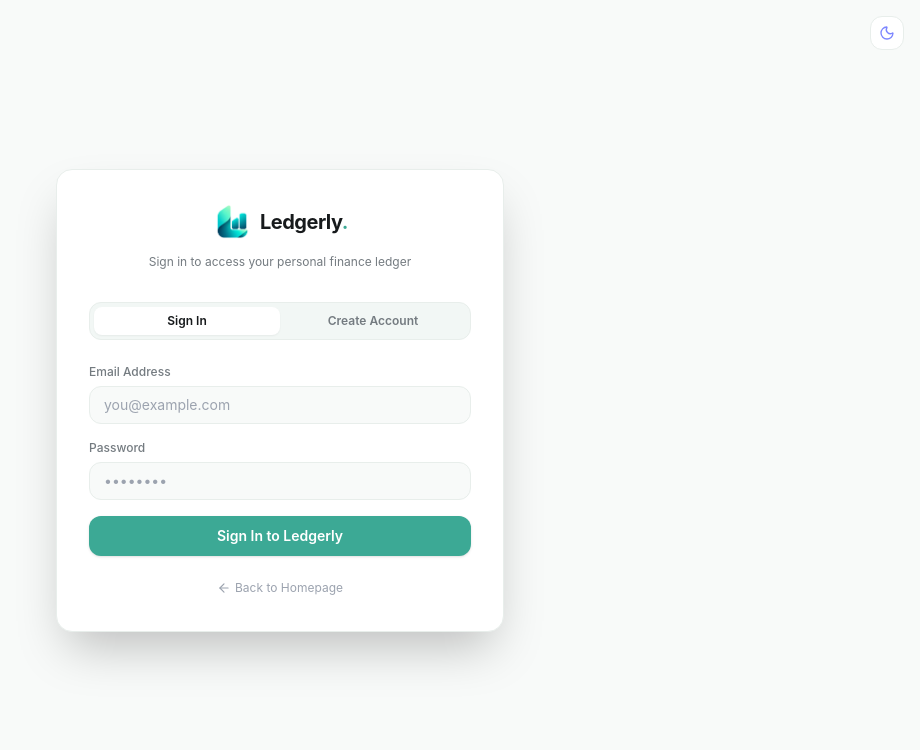
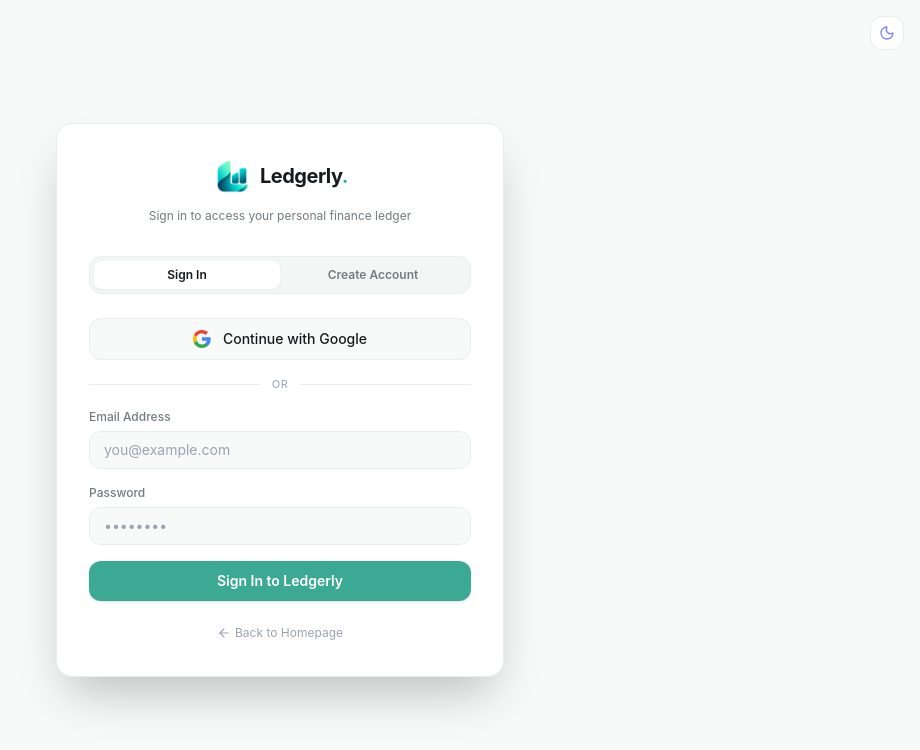
Before and after one commit to Asif259/expense-tracker-ai, a Next.js app in the folder apps/web/: page /login in a window 1280 px wide. Shown: the top 750 px of the page, without its empty margins (360-1280 px from the left). Built offline with nearby package versions, Linux system fonts and the light colour scheme; no server answers.

Commit message:
feat: add Google OAuth authentication with callback route and tests

```diff
--- /dev/null
+++ b/apps/web/src/app/auth/callback/route.ts
@@ -0,0 +1,56 @@
+import { NextRequest, NextResponse } from 'next/server';
+import { createServerClient } from '@supabase/ssr';
+import { cookies } from 'next/headers';
+
+/** Only allow safe relative app paths as post-auth redirect targets. */
+function isSafeReturnPath(path: string | null): path is string {
+  if (!path) return false;
+  // Must be relative, no protocol, no double-slash (open-redirect prevention)
+  return path.startsWith('/') && !path.startsWith('//') && !path.includes(':');
+}
+
+export async function GET(request: NextRequest) {
+  const { searchParams, origin } = new URL(request.url);
+  const code = searchParams.get('code');
+  const next = searchParams.get('next');
+  const returnPath = isSafeReturnPath(next) ? next : '/dashboard';
+
+  // No code → OAuth was cancelled or provider error
+  if (!code) {
+    const errorDesc = searchParams.get('error_description') ?? 'OAuth sign-in was cancelled or failed.';
+    const url = new URL('/login', origin);
+    url.searchParams.set('error', encodeURIComponent(errorDesc));
+    return NextResponse.redirect(url);
+  }
+
+  const cookieStore = await cookies();
+
+  const supabase = createServerClient(
+    process.env.NEXT_PUBLIC_SUPABASE_URL!,
+    process.env.NEXT_PUBLIC_SUPABASE_ANON_KEY!,
+    {
+      cookies: {
+        getAll() {
+          return cookieStore.getAll();
+        },
+        setAll(cookiesToSet) {
+          for (const { name, value, options } of cookiesToSet) {
+            cookieStore.set(name, value, options);
+          }
+        },
+      },
+    },
+  );
+
+  const { error } = await supabase.auth.exchangeCodeForSession(code);
+
+  if (error) {
+    // Do NOT log the code — it is a one-time secret
+    console.error('[auth/callback] Code exchange failed:', error.message);
+    const url = new URL('/login', origin);
+    url.searchParams.set('error', encodeURIComponent('Sign-in failed. Please try again.'));
+    return NextResponse.redirect(url);
+  }
+
+  return NextResponse.redirect(new URL(returnPath, origin));
+}
--- a/apps/web/src/app/login/page.tsx
+++ b/apps/web/src/app/login/page.tsx
@@ -9,17 +9,61 @@
 import { ThemeToggle } from '@/components/theme-toggle';
 import { AlertCircle, ArrowLeft } from 'lucide-react';
 
+/** Google wordmark SVG — inline to avoid an extra network request. */
+function GoogleIcon() {
+  return (
+    <svg
+      width="18"
+      height="18"
+      viewBox="0 0 18 18"
+      fill="none"
+      aria-hidden="true"
+      xmlns="http://www.w3.org/2000/svg"
+    >
+      <path
+        d="M17.64 9.205c0-.639-.057-1.252-.164-1.841H9v3.481h4.844a4.14 4.14 0 0 1-1.796 2.716v2.259h2.908c1.702-1.567 2.684-3.875 2.684-6.615z"
+        fill="#4285F4"
+      />
+      <path
+        d="M9 18c2.43 0 4.467-.806 5.956-2.18l-2.908-2.259c-.806.54-1.837.859-3.048.859-2.344 0-4.328-1.584-5.036-3.711H.957v2.332A8.997 8.997 0 0 0 9 18z"
+        fill="#34A853"
+      />
+      <path
+        d="M3.964 10.709A5.41 5.41 0 0 1 3.682 9c0-.593.102-1.17.282-1.709V4.959H.957A8.996 8.996 0 0 0 0 9c0 1.452.348 2.827.957 4.041l3.007-2.332z"
+        fill="#FBBC05"
+      />
+      <path
+        d="M9 3.58c1.321 0 2.508.454 3.44 1.345l2.582-2.58C13.463.891 11.426 0 9 0A8.997 8.997 0 0 0 .957 4.959L3.964 6.29C4.672 4.163 6.656 3.58 9 3.58z"
+        fill="#EA4335"
+      />
+    </svg>
+  );
+}
+
 function LoginForm() {
   const router = useRouter();
   const searchParams = useSearchParams();
-  const { user, signIn, signUp, loading: authLoading } = useAuth();
+  const { user, signIn, signUp, signInWithGoogle, loading: authLoading } = useAuth();
 
   const isSignup = searchParams.get('mode') === 'signup';
   const [mode, setMode] = useState<'signin' | 'signup'>(isSignup ? 'signup' : 'signin');
   const [email, setEmail] = useState('');
   const [password, setPassword] = useState('');
   const [loading, setLoading] = useState(false);
+  const [googleLoading, setGoogleLoading] = useState(false);
   const [errorMsg, setErrorMsg] = useState<string | null>(null);
+
+  // Show callback errors (e.g. OAuth failure redirected back here)
+  useEffect(() => {
+    const cbError = searchParams.get('error');
+    if (cbError) {
+      try {
+        setErrorMsg(decodeURIComponent(cbError));
+      } catch {
+        setErrorMsg(cbError);
+      }
+    }
+  }, [searchParams]);
 
   useEffect(() => {
     if (!authLoading && user) {
@@ -68,6 +112,26 @@
       toast(msg, 'error');
     } finally {
       setLoading(false);
+    }
+  };
+
+  const handleGoogleSignIn = async () => {
+    if (googleLoading) return;
+    setErrorMsg(null);
+    setGoogleLoading(true);
+    try {
+      const { error } = await signInWithGoogle();
+      if (error) {
+        setErrorMsg(error);
+        toast(error, 'error');
+        setGoogleLoading(false);
+      }
+      // On success, Supabase redirects the browser — no further action needed here.
+    } catch (err: unknown) {
+      const msg = err instanceof Error ? err.message : 'Google sign-in failed';
+      setErrorMsg(msg);
+      toast(msg, 'error');
+      setGoogleLoading(false);
     }
   };
 
@@ -130,6 +194,29 @@
         </div>
       )}
 
+      {/* Google Sign-In */}
+      <button
+        type="button"
+        onClick={handleGoogleSignIn}
+        disabled={googleLoading || loading}
+        aria-label="Continue with Google"
+        className="w-full flex items-center justify-center gap-3 px-4 py-2.5 rounded-xl border border-[var(--color-border)] bg-[var(--color-bg)] hover:bg-[var(--color-surface-hover)] text-[var(--color-text)] text-sm font-medium transition-all cursor-pointer disabled:opacity-50 active:scale-[0.98] mb-4"
+      >
+        {googleLoading ? (
+          <div className="h-4 w-4 animate-spin rounded-full border-2 border-[var(--color-text-dim)] border-t-transparent" />
+        ) : (
+          <GoogleIcon />
+        )}
+        <span>{googleLoading ? 'Redirecting…' : 'Continue with Google'}</span>
+      </button>
+
+      {/* Divider */}
+      <div className="relative flex items-center gap-3 mb-4">
+        <div className="flex-1 h-px bg-[var(--color-border)]" />
+        <span className="text-[11px] text-[var(--color-text-dim)] uppercase tracking-wider">or</span>
+        <div className="flex-1 h-px bg-[var(--color-border)]" />
+      </div>
+
       {/* Auth form */}
       <form onSubmit={handleSubmit} className="space-y-4">
         <div>
@@ -168,7 +255,7 @@
 
         <button
           type="submit"
-          disabled={loading}
+          disabled={loading || googleLoading}
           className="w-full py-2.5 rounded-xl bg-[var(--color-primary)] hover:bg-[var(--color-primary-hover)] text-white text-sm font-semibold transition-all cursor-pointer disabled:opacity-50 flex items-center justify-center gap-2 mt-2 shadow-sm hover:shadow-md active:scale-[0.98]"
         >
           {loading && (
--- a/apps/web/src/context/auth-context.tsx
+++ b/apps/web/src/context/auth-context.tsx
@@ -17,6 +17,7 @@
   loading: boolean;
   signIn: (email: string, password: string) => Promise<{ error: string | null }>;
   signUp: (email: string, password: string) => Promise<{ error: string | null }>;
+  signInWithGoogle: () => Promise<{ error: string | null }>;
   signOut: () => Promise<void>;
   getToken: () => Promise<string | null>;
 }
@@ -65,6 +66,18 @@
     [supabase],
   );
 
+  const signInWithGoogle = useCallback(async () => {
+    const redirectTo =
+      typeof window !== 'undefined'
+        ? `${window.location.origin}/auth/callback`
+        : '/auth/callback';
+    const { error } = await supabase.auth.signInWithOAuth({
+      provider: 'google',
+      options: { redirectTo },
+    });
+    return { error: error?.message ?? null };
+  }, [supabase]);
+
   const signOut = useCallback(async () => {
     await supabase.auth.signOut();
     setUser(null);
@@ -77,8 +90,8 @@
   }, [supabase]);
 
   const value = useMemo(
-    () => ({ user, session, loading, signIn, signUp, signOut, getToken }),
-    [user, session, loading, signIn, signUp, signOut, getToken],
+    () => ({ user, session, loading, signIn, signUp, signInWithGoogle, signOut, getToken }),
+    [user, session, loading, signIn, signUp, signInWithGoogle, signOut, getToken],
   );
 
   return <AuthContext value={value}>{children}</AuthContext>;
```
Also changed, not shown: 1 other file (tests, documents, lock files or other folders).
